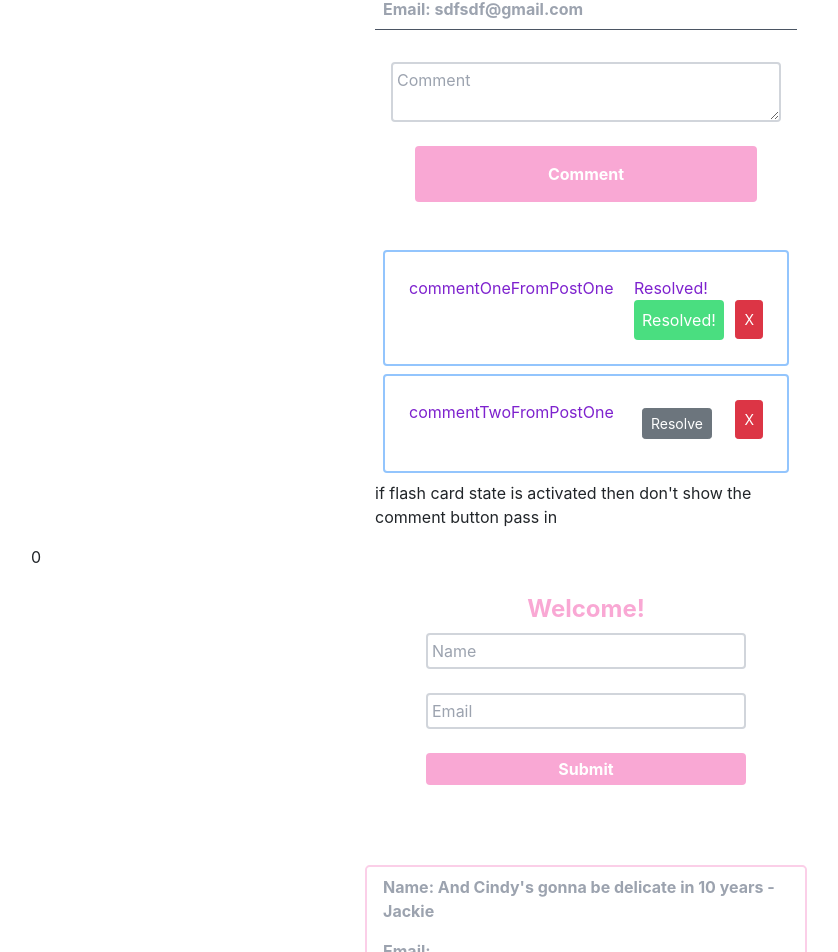
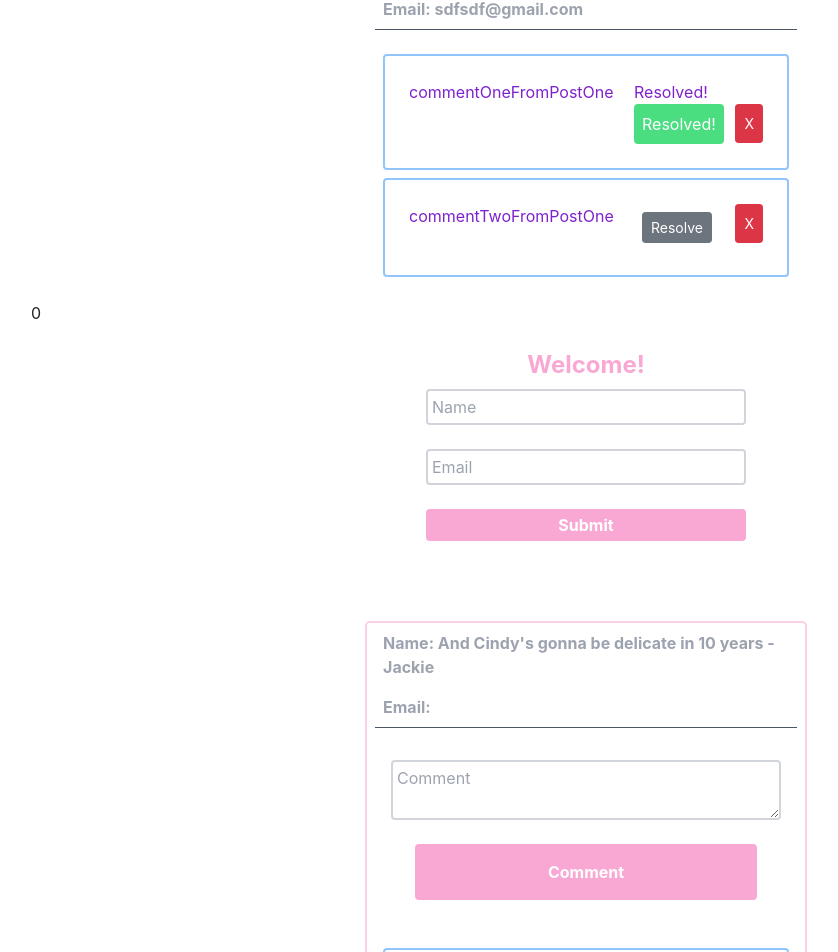
Before and after one commit to cindyliang01/eventful, a React (Create React App) app: page /FlashCard in a window 1280 px wide. Shown: the part 212-1164 px from the top of the page, without its empty margins (54-892 px from the left). Built offline with nearby package versions, Linux system fonts and the light colour scheme.

Commit message:
Conditional rendered textbox out of flashcards

```diff
--- a/src/App.js
+++ b/src/App.js
@@ -50,6 +50,7 @@ class App extends Component {
     ],
 
     flashCardIndex: 0,
+    flashCardState: false,
   };
 
   createPost = (newPost, newEmail) => {
@@ -144,10 +145,17 @@ class App extends Component {
     this.setState({ copyOfPosts: deleteComments });
   };
 
+  setFlashCardState = (trueOrFalse) => {
+    this.setState({ flashCardState: trueOrFalse }, () => {
+      console.log("hiiehie" + this.state.flashCardState);
+    });
+  };
+
   render() {
     return (
       <React.Fragment>
-        <NavBar></NavBar>
+        <span>{this.state.flashCardState}</span>
+        <NavBar setFlashCardState={this.setFlashCardState}></NavBar>
         <div className="container">
           <Routes>
             <Route path="/Form" element={<Form />} />
@@ -158,6 +166,8 @@ class App extends Component {
                 <FlashCard
                   flashCardIndex={this.state.flashCardIndex}
                   listOfPosts={this.state.dummyListPosts}
+                  addLikeForComment={this.addLikeForComment}
+                  deleteForComment={this.deleteForComment}
                 />
               }
             />
@@ -173,6 +183,7 @@ class App extends Component {
           createComment={this.createComment}
           addLikeForComment={this.addLikeForComment}
           deleteForComment={this.deleteForComment}
+          flashCardState={this.state.flashCardState}
         />
       </React.Fragment>
     );
--- a/src/components/NavBar.jsx
+++ b/src/components/NavBar.jsx
@@ -2,6 +2,7 @@ import React, { Component } from "react";
 import { Link, useMatch, useResolvedPath } from "react-router-dom";
 class NavBar extends Component {
   render() {
+    const { setFlashCardState } = this.props;
     return (
       <nav className="relative container px-6 pt-6 border-b">
         <div className="flex items-center justify-between">
@@ -10,18 +11,21 @@ class NavBar extends Component {
             <CustomLink
               to="/Form"
               className="hover:text-pink-400 text-gray-500"
+              onClick={() => setFlashCardState(false)}
             >
               Form
             </CustomLink>
             <CustomLink
               to="/AllForms"
               className="hover:text-pink-400 text-gray-500"
+              onClick={() => setFlashCardState(false)}
             >
               All Forms
             </CustomLink>
             <CustomLink
               to="/FlashCard"
               className="hover:text-pink-400 text-gray-500"
+              onClick={() => setFlashCardState(true)}
             >
               FlashCard
             </CustomLink>
@@ -33,6 +37,10 @@ class NavBar extends Component {
 }
 
 function CustomLink({ to, children, ...props }) {
+  // const { setFlashBackState } = this.props;
+  // if (to === "/FlashCard") {
+  //   setFlashBackState();
+  // }
   const resolvedPath = useResolvedPath(to);
   const isActive = useMatch({ path: resolvedPath.pathname });
   return (
--- a/src/components/post.jsx
+++ b/src/components/post.jsx
@@ -10,6 +10,7 @@ class Post extends Component {
       createComment,
       addLikeForComment,
       deleteForComment,
+      flashCardState,
     } = this.props;
     return (
       <div>
@@ -36,7 +37,15 @@ class Post extends Component {
               </button> */}
             </div>
 
-            <CommentForm createComment={createComment} onePost={onePost} />
+            {flashCardState === false ? (
+              <div>
+                <CommentForm createComment={createComment} onePost={onePost} />
+              </div>
+            ) : (
+              <div></div>
+            )}
+
+            {/* <CommentForm createComment={createComment} onePost={onePost} /> */}
 
             {/* <div className="border-2 border-pink-200 m-2 p-2"> */}
             {onePost.comments.length > 0 && onePost.comments[0].text !== "" ? (
--- a/src/components/posts.jsx
+++ b/src/components/posts.jsx
@@ -1,7 +1,6 @@
 import React, { Component } from "react";
 import Post from "./post";
 import PostForm from "./postForm";
-import NavBar from "./NavBar";
 
 class Posts extends Component {
   render() {
@@ -12,6 +11,7 @@ class Posts extends Component {
       createComment,
       addLikeForComment,
       deleteForComment,
+      flashCardState,
     } = this.props;
 
     const reversedPosts = listOfPosts.map((item) => item).reverse();
@@ -30,6 +30,7 @@ class Posts extends Component {
                     createComment={createComment}
                     addLikeForComment={addLikeForComment}
                     deleteForComment={deleteForComment}
+                    flashCardState={flashCardState}
                   />
                 </li>
               </React.Fragment>
--- a/src/pages/FlashCard.jsx
+++ b/src/pages/FlashCard.jsx
@@ -1,38 +1,23 @@
-import { list } from "postcss";
 import React, { Component } from "react";
 import Post from ".././components/post";
-import EachComment from "../components/eachComment";
 
 class FlashCard extends Component {
   render() {
-    const {
-      flashCardIndex,
-      listOfPosts,
-      addLike,
-      createComment,
-      addLikeForComment,
-      deleteForComment,
-    } = this.props;
+    const { flashCardIndex, listOfPosts, addLikeForComment, deleteForComment } =
+      this.props;
+
     return (
       <React.Fragment>
         <div className="w-auto min-w-[25%] max-w-min mt-20 mx-auto space-y-6 flex flex-col items-stretch">
           <ul>
             {listOfPosts.length > 0 ? (
               <React.Fragment>
-                {/* <div>Post: {listOfPosts[flashCardIndex].post}</div>
-                <div>Email: {listOfPosts[flashCardIndex].email}</div>
-                <EachComment
-                  comments={listOfPosts[flashCardIndex].comments}
-                  onePost={listOfPosts[flashCardIndex]}
-                ></EachComment> */}
                 <Post
                   onePost={listOfPosts[flashCardIndex]}
                   comments={listOfPosts[flashCardIndex].comments}
                   addLikeForComment={addLikeForComment}
                   deleteForComment={deleteForComment}
                 ></Post>
-                if flash card state is activated then don't show the comment
-                button pass in
               </React.Fragment>
             ) : (
               // "fjsdf"
```
